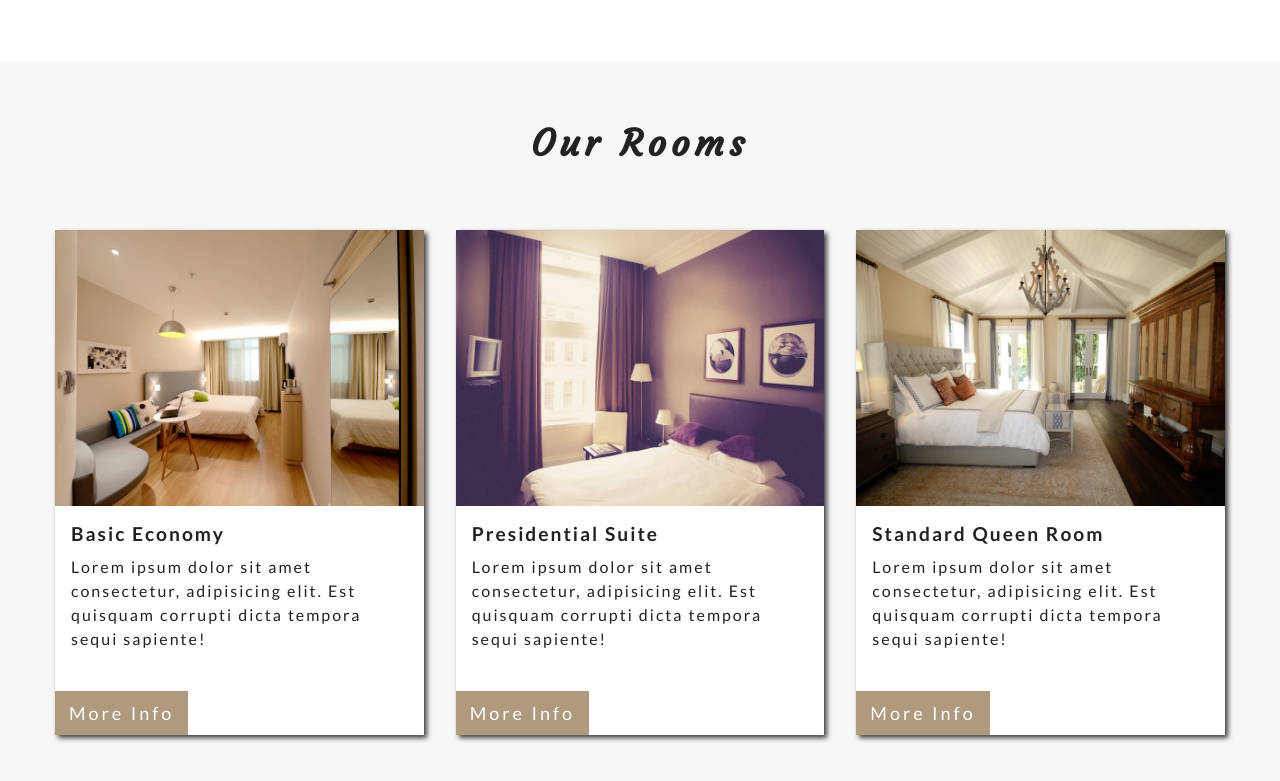
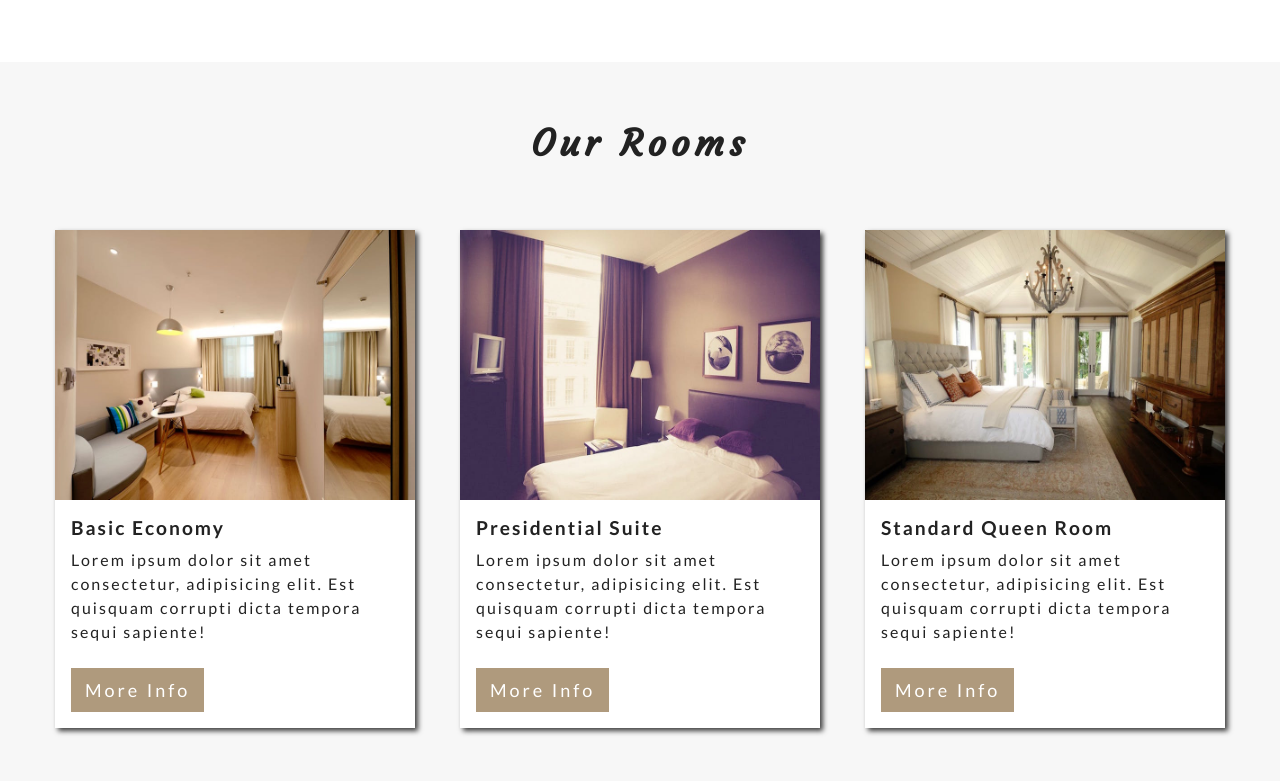
Before and after one commit to heathryu/beachwalk-resort-web, a React (Create React App) app: page / in a window 1280 px wide. Shown: the part 1250-2031 px from the top of the page. Built offline with nearby package versions, Linux system fonts and the light colour scheme; the HTML template or start-up script is replaced by a standard one.

Commit message:
Use auto-fit for grid in Rooms component

```diff
--- a/src/components/home/About.js
+++ b/src/components/home/About.js
@@ -55,7 +55,7 @@ const AboutCenter = styled.div`
     }
   }
 
-  ${media.desktop`
+  ${media.large`
     width: 100vw;
     max-width: ${setRem(1170)};
     display: grid;
--- a/src/components/home/Room.js
+++ b/src/components/home/Room.js
@@ -24,8 +24,8 @@ const Room = ({
       <div className="room-info">
         <h4>{title}</h4>
         <p>{info}</p>
+        <SmallButton>More Info</SmallButton>
       </div>
-      <SmallButton>More Info</SmallButton>
     </article>
   );
 };
--- a/src/components/home/Rooms.js
+++ b/src/components/home/Rooms.js
@@ -23,20 +23,14 @@ const RoomsCenter = styled.div`
   width: 90vw;
   margin: 0 auto;
 
-  ${media.tablet`
-    display: grid;
-    grid-template-columns: 1fr 1fr;
-    grid-column-gap: ${setRem(32)};
-  `};
-
-  ${media.desktop`
+  ${media.large`
     width: 100vw;
     max-width: 1170px;
   `};
 
-  ${media.large`
-    grid-template-columns: repeat(3, 1fr);
-  `};
+  display: grid;
+  grid-template-columns: repeat(auto-fit, minmax(360px, 1fr));
+  grid-column-gap: ${setRem(45)};
 `;
 
 export default Rooms;
```
